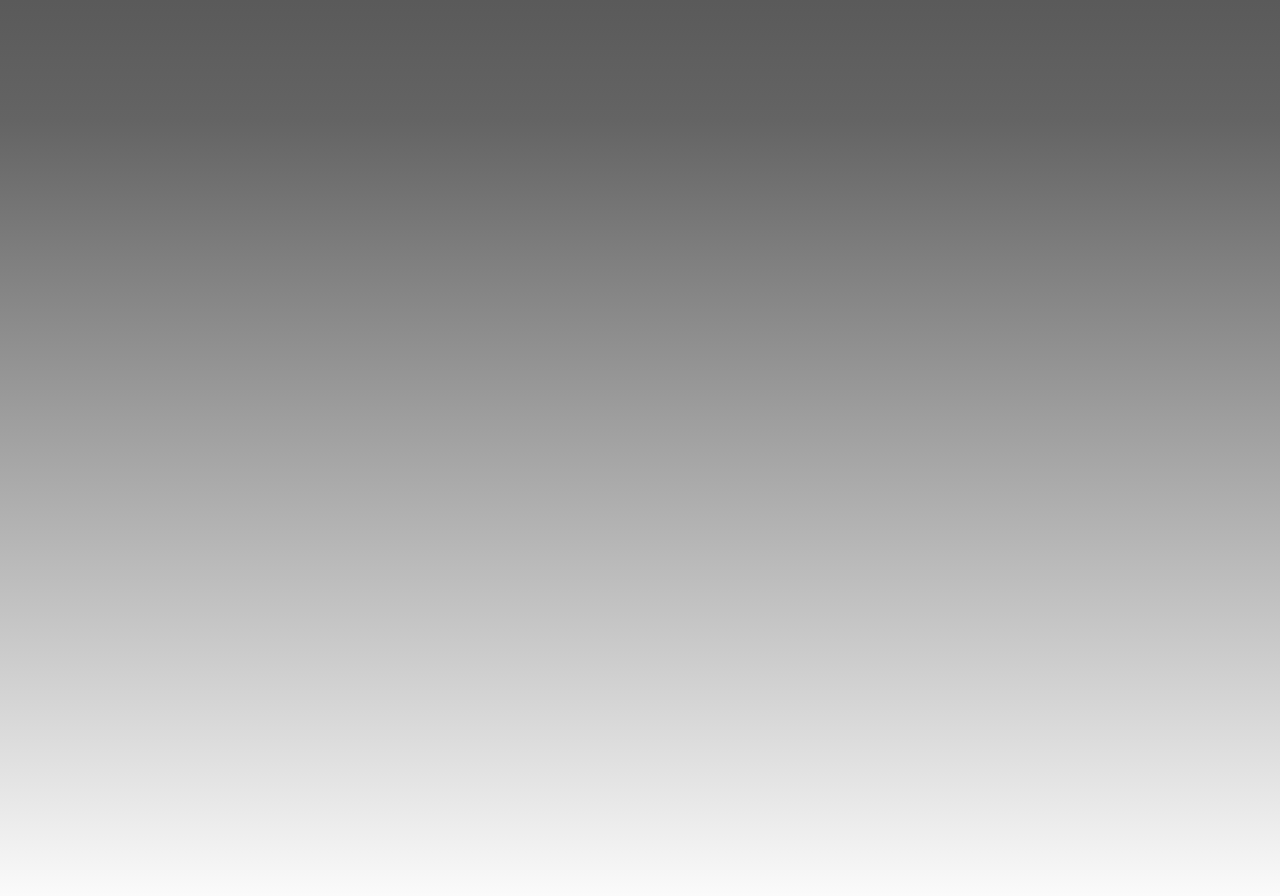
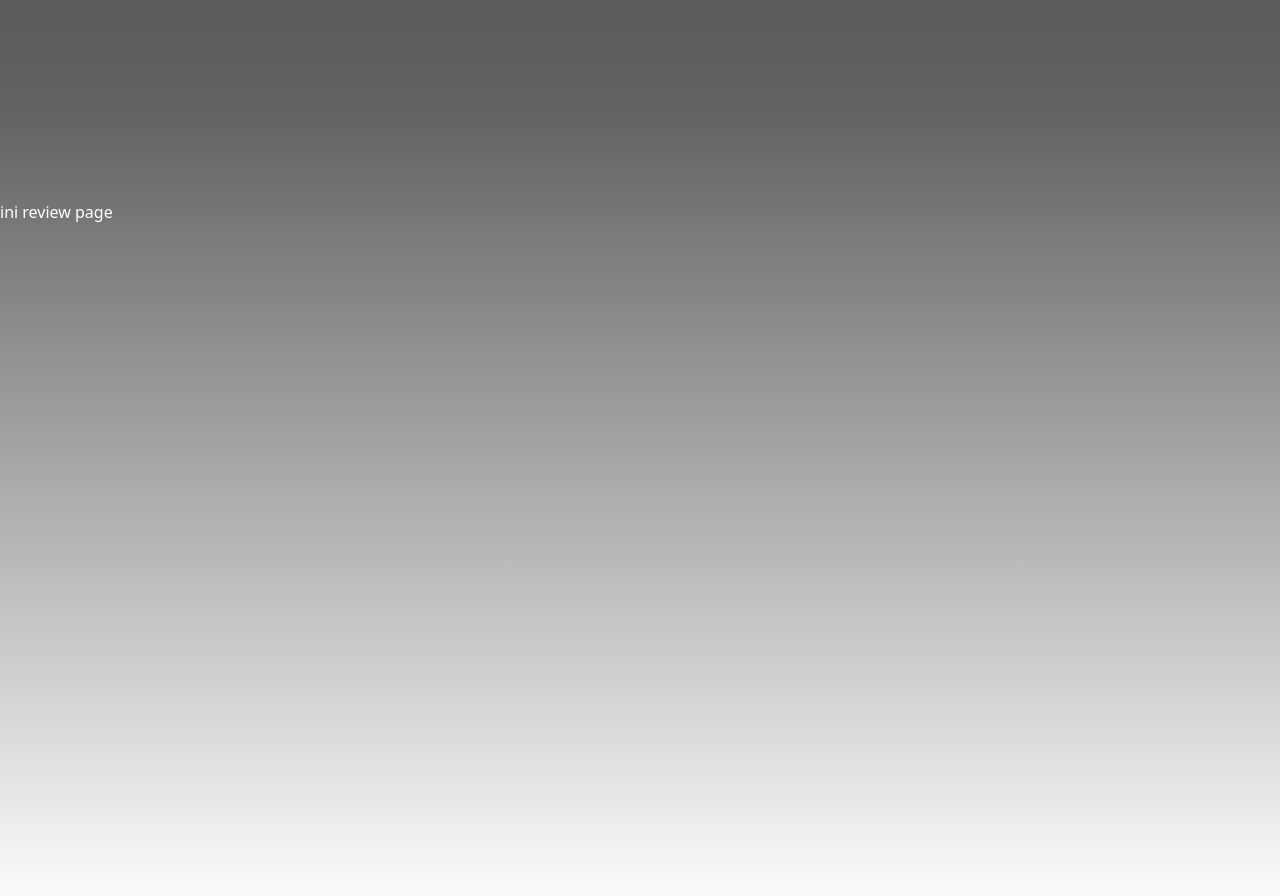
Before and after one commit to Kaizerioo/sea-salon, a React (Vite) app: page / in a window 1280 px wide. Shown: the part 2040-2936 px from the top of the page. Built offline with nearby package versions, Linux system fonts and the light colour scheme.

Commit message:
second commit

```diff
--- a/src/App.jsx
+++ b/src/App.jsx
@@ -12,6 +12,7 @@ function App() {
     backgroundPosition: 'center',
     height: '120vh',
   };
+
 
   return (
     <>
@@ -50,7 +51,7 @@ function App() {
     </div>
     </Element>
     <Element name='reviews' className='montserrat h-[100vh] pt-[10vh] bg-[#646464] text-[#ffffff] bg-gradient-to-b from-[#646464] to-white'>
-
+    ini review page
     </Element>
 
     </>
```
